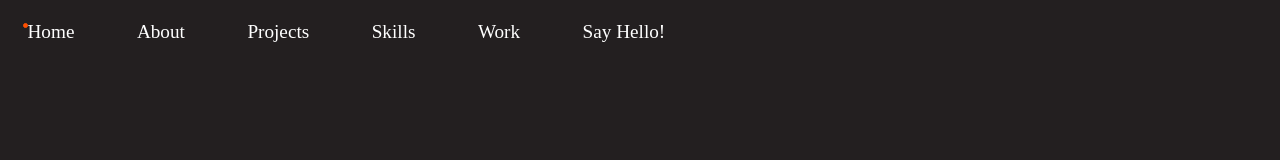
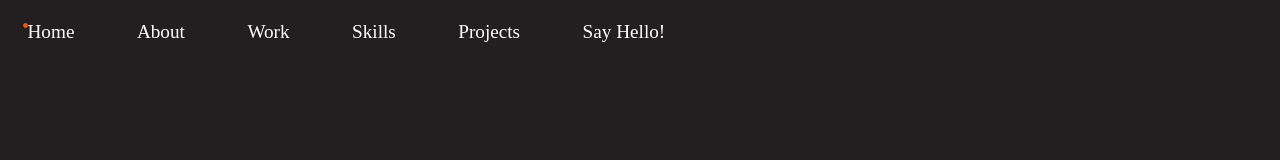
Before and after one commit to Rishabh3112002/my-personal-portfolio, a React (Vite) app: page / in a window 1280 px wide. Shown: the top 160 px of the page. Built offline with nearby package versions, Linux system fonts and the light colour scheme; a web font is replaced by a local one.

Commit message:
Added new experience and projects

```diff
--- a/src/components/Navbar/Navbar.jsx
+++ b/src/components/Navbar/Navbar.jsx
@@ -17,8 +17,8 @@ function Navbar() {
           </a>
         </li>
         <li className="nav-item1">
-          <a href="#proj" className="nav-link1">
-            Projects
+          <a href="#exp" className="nav-link1">
+            Work
           </a>
         </li>
         <li className="nav-item1">
@@ -27,8 +27,8 @@ function Navbar() {
           </a>
         </li>
         <li className="nav-item1">
-          <a href="#exp" className="nav-link1">
-            Work
+          <a href="#proj" className="nav-link1">
+            Projects
           </a>
         </li>
         <li className="nav-item1">
```
